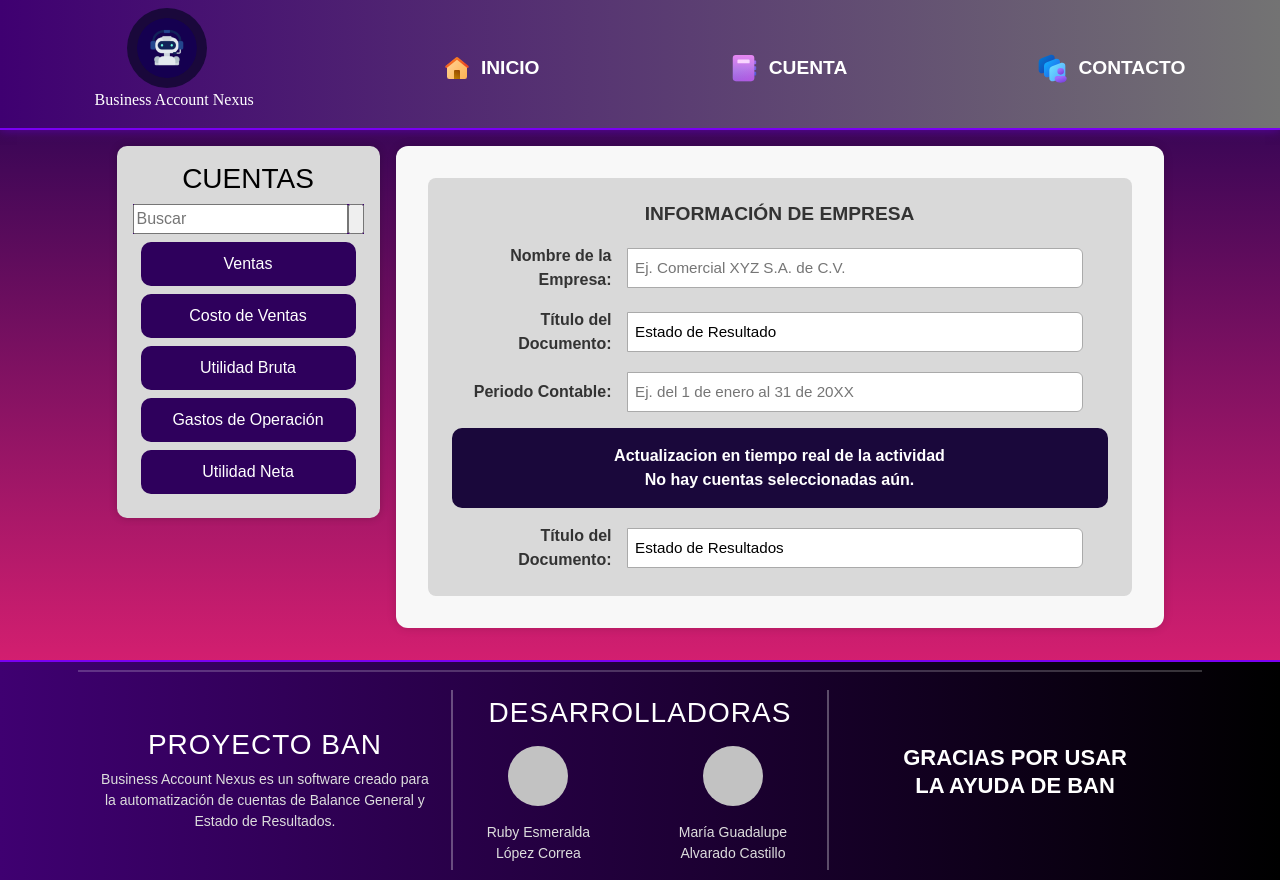
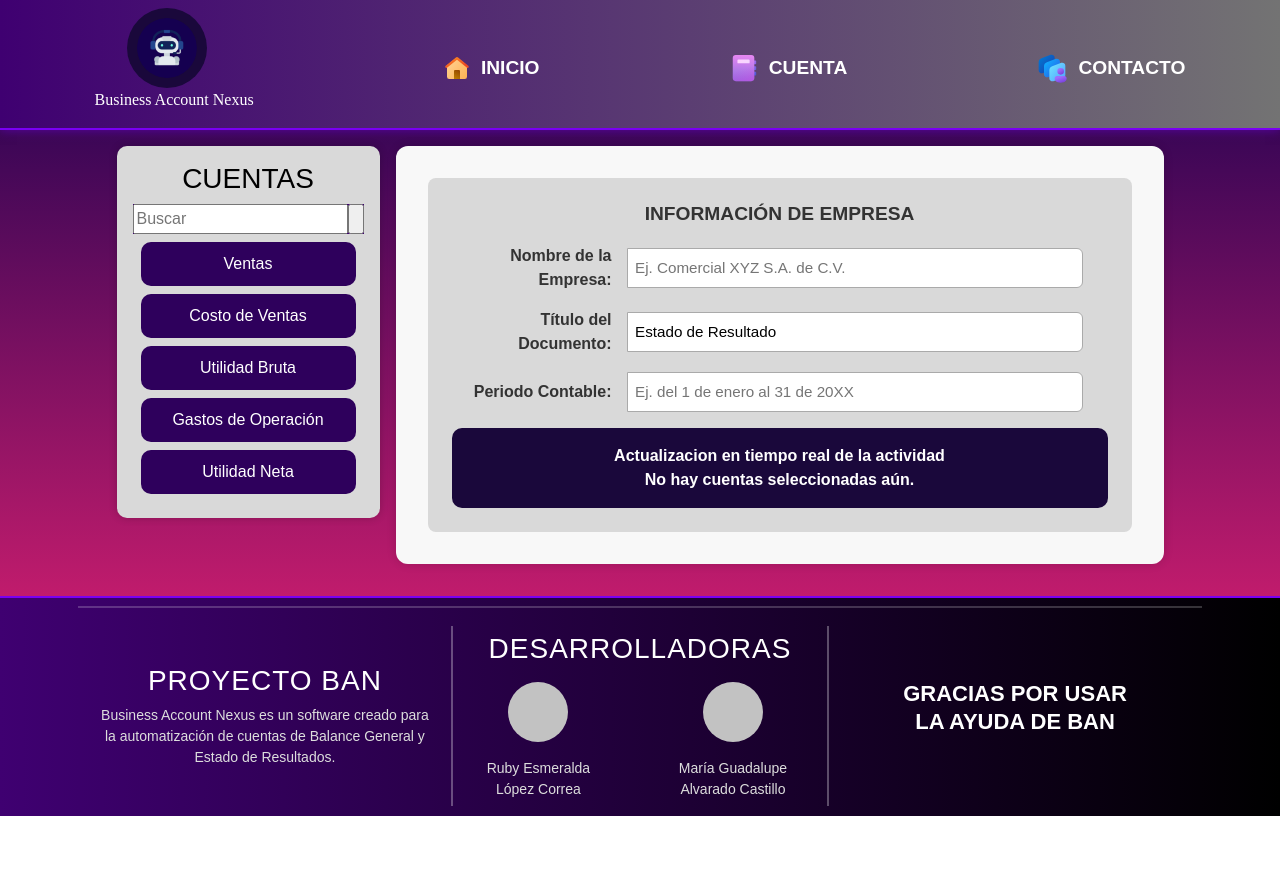
Before and after one commit to rubyesmelc0911/Software-Finanzas, an Angular app: page /ER in a window 1280 px wide. After the commit the page ends 816 px from the top, so only its background shows below. Built offline with nearby package versions, Linux system fonts and the light colour scheme.

Commit message:
Arreglado

```diff
--- a/src/app/pages/estado-resultado/estado-resultado.component.html
+++ b/src/app/pages/estado-resultado/estado-resultado.component.html
@@ -57,11 +57,5 @@
   </div>
     </div>
 
-    <div class="input-group">
-      <span class="input-group-addon" id="basic-addon7">Título del Documento:</span>
-      <input type="text" class="form-control-in" aria-describedby="basic-addon7" value="Estado de Resultados">
-    </div>
-  </div>
-
   </div>
 </div>
```
